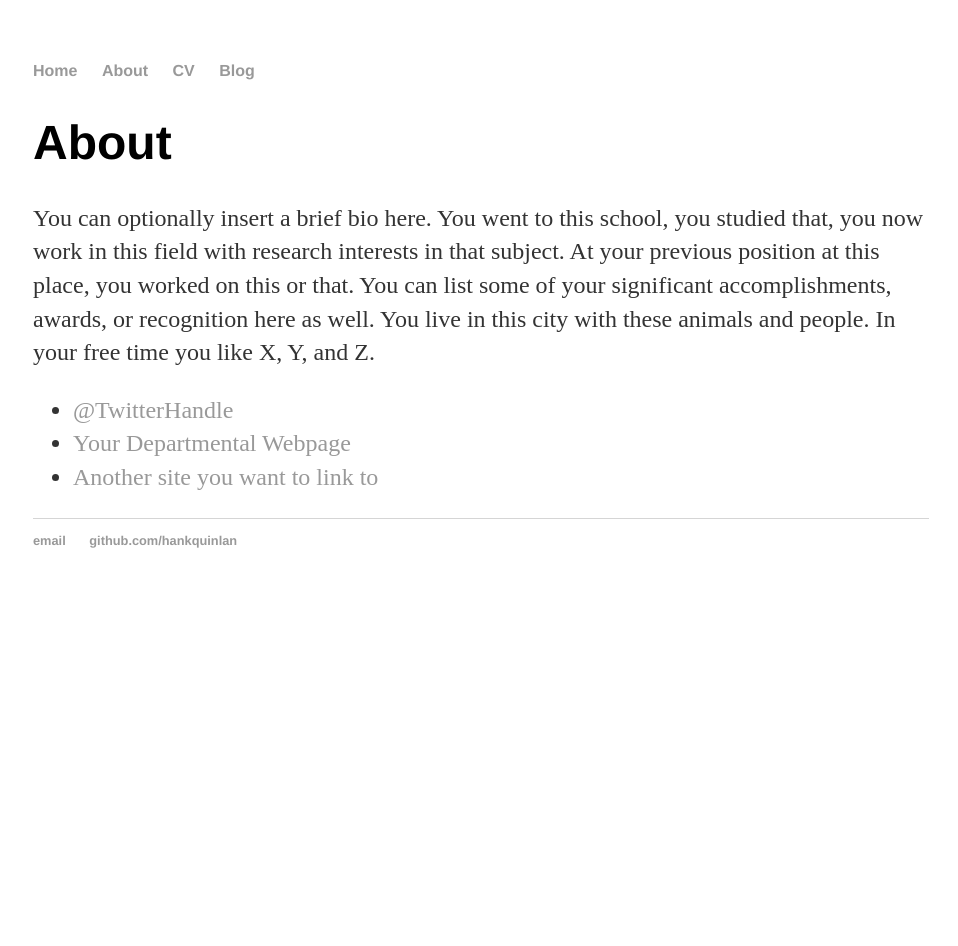
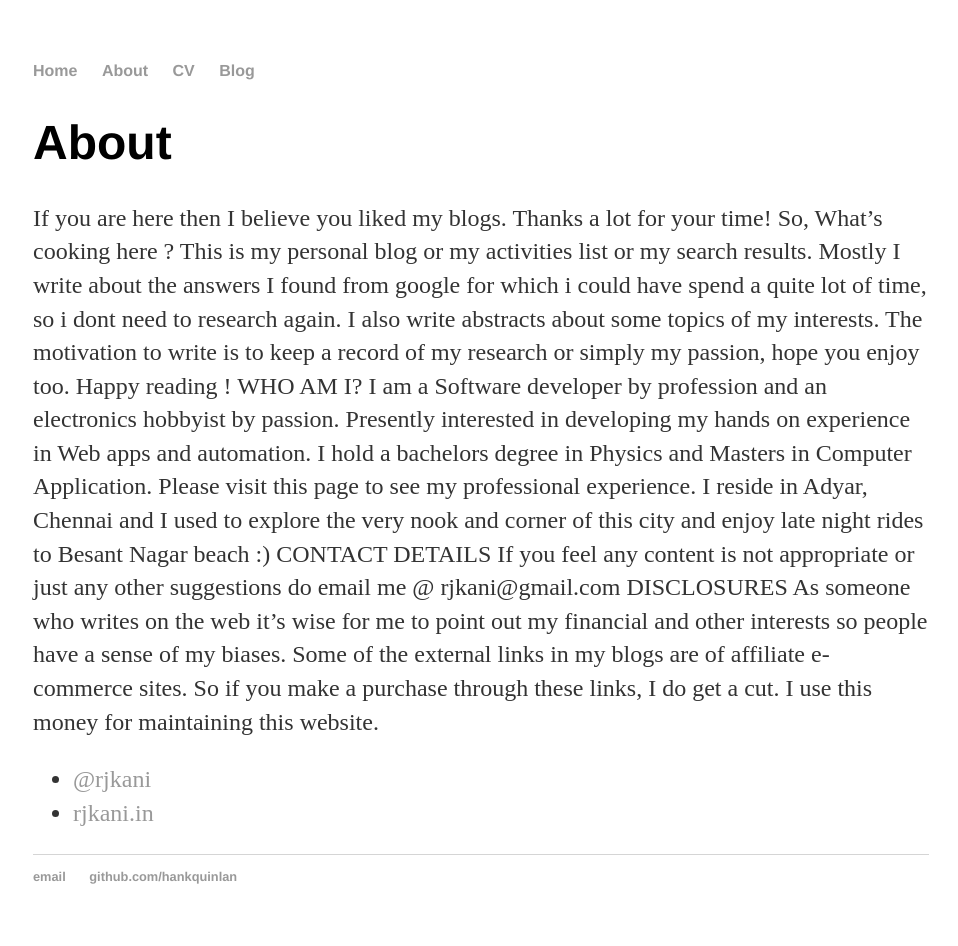
Before and after one commit to Rajakani/org.Rajakani.github.io, a Jekyll site: the page built from about/index.html, in a window 1280 px wide. Shown: the whole page, without its empty margins (159-1117 px from the left). Built offline with Jekyll 4.4.1, drawn with Linux system fonts in a browser that asks for light colours; before the commit the page ends 900 px from its top, so only the background shows below that.

Commit message:
blog edit 2

```diff
--- a/about/index.html
+++ b/about/index.html
@@ -5,11 +5,30 @@ title: About Hank Quinlan
 
 		<div class="about">
 			<h1>About</h1>
-			<p>You can optionally insert a brief bio here. You went to this school, you studied that, you now work in this field with research interests in that subject. At your previous position at this place, you worked on this or that. You can list some of your significant accomplishments, awards, or recognition here as well. You live in this city with these animals and people. In your free time you like X, Y, and Z.</p>
+			<p>If you are here then I believe you liked my blogs. Thanks a lot for your time!
 
+So, What’s cooking here ?
+
+This is my personal blog or my activities list or my search results. Mostly I write about the answers I found from google for which i could have spend a quite lot of time, so i dont need to research again.
+I also write abstracts about some topics of my interests.
+The motivation to write is to keep a record of my research or simply my passion, hope you enjoy too. Happy reading !
+
+WHO AM I?
+
+I am a Software developer by profession and an electronics hobbyist by passion.
+Presently interested in developing my hands on experience in Web apps and automation.
+I hold a bachelors degree in Physics and Masters in Computer Application. Please visit this page to see my professional experience.
+I reside in Adyar, Chennai and I used to explore the very nook and corner of this city and enjoy late night rides to Besant Nagar beach :)
+
+CONTACT DETAILS
+
+If you feel any content is not appropriate or just any other suggestions do email me @ rjkani@gmail.com
+
+DISCLOSURES
+
+As someone who writes on the web it’s wise for me to point out my financial and other interests so people have a sense of my biases. Some of the external links in my blogs are of affiliate e-commerce sites. So if you make a purchase through these links, I do get a cut. I use this money for maintaining this website.</p>
 			<ul class="contacts">
-				<li><a href="#">@TwitterHandle</a></li>
-				<li><a href="#">Your Departmental Webpage</a></li>
-				<li><a href="#">Another site you want to link to</a></li>
+				<li><a href="#">@rjkani</a></li>
+				<li><a href="#">rjkani.in</a></li>
 				</ul>
 		</div>
--- a/index.html
+++ b/index.html
@@ -6,7 +6,7 @@ title: Rjkani
 	<div class="blurb">
 		<h1>Rjkani blogs</h1>
 		<p>Hi there, this is my learning diary. I will be writing posts on .NET core, Cloud hosting and micro services architecture.
-		Other topics you can find here are Natural language processing (NLP) and Prediction
+		Other topics of my interests are Natural language processing (NLP) and Predictive analytics
 		<a href="/about">Read more about my life...</a>
 		</p>
 	</div>
```
